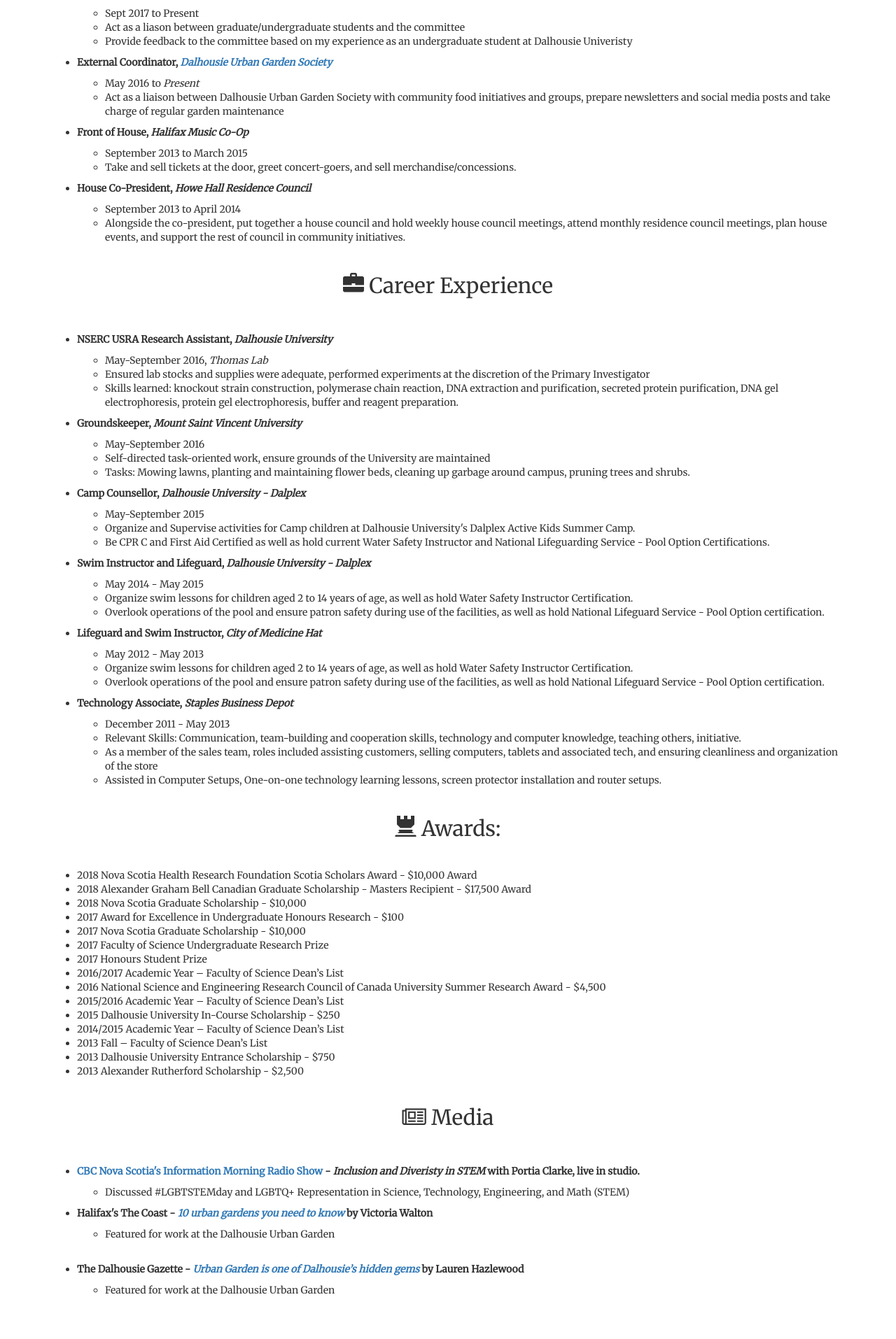
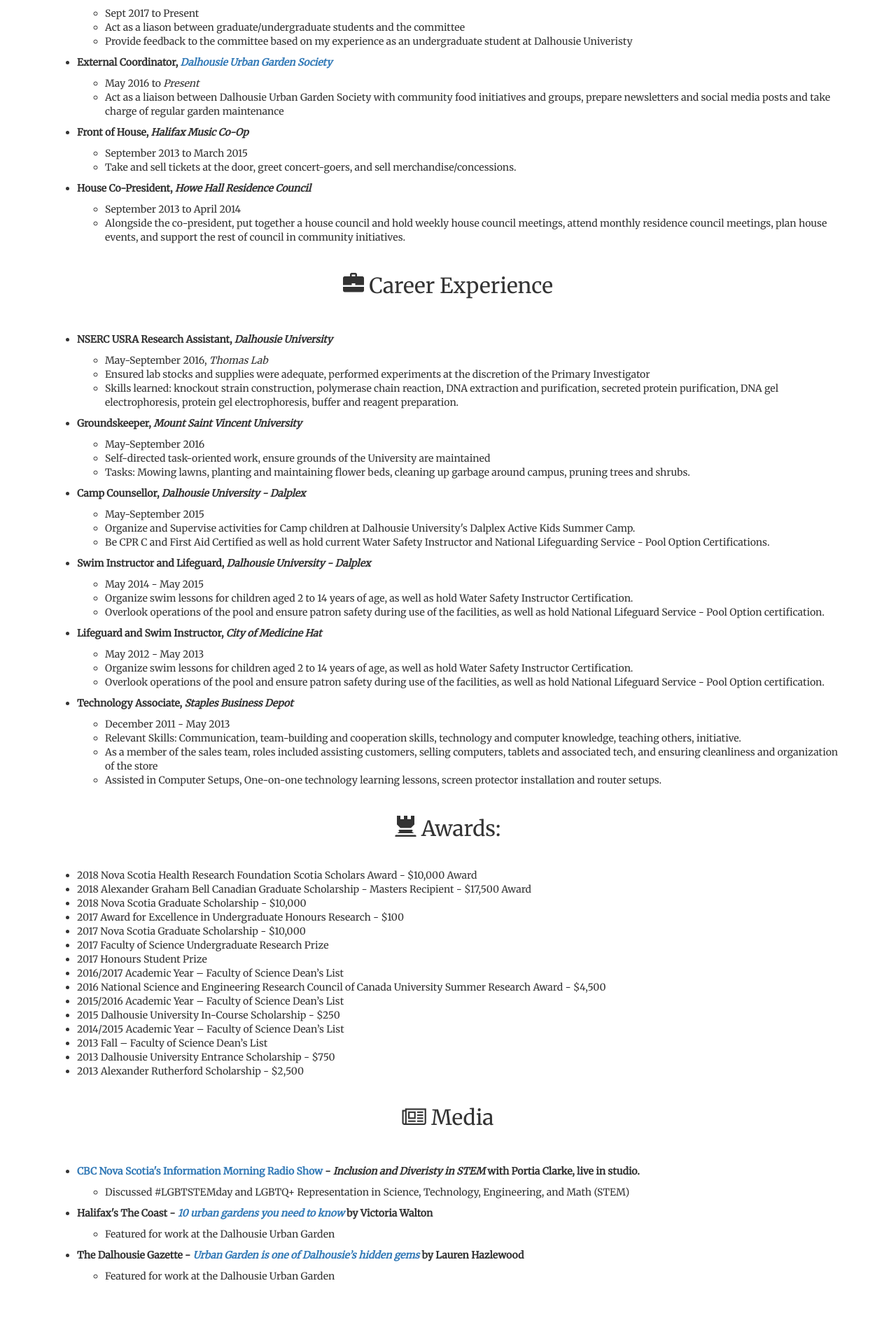
Before and after one commit to LandonGetz/OldCVWebsite, a Jekyll site: the page built from index.md, in a window 1280 px wide. Shown: the part 3939-5853 px from the top of the page at 70% size. Built offline with Jekyll 4.4.1, drawn with Linux system fonts in a browser that asks for light colours; nearby versions of some CDN libraries.

Commit message:
Media list fix

```diff
--- a/index.md
+++ b/index.md
@@ -293,16 +293,14 @@ scroll: true
     <h2><span class="fa fa-newspaper-o" aria-hidden="true"></span> Media</h2>
     <ul id="list">
         <li id="list"><b><a href="https://www.cbc.ca/listen/shows/information-morning-ns/" target="_blank">CBC Nova Scotia's Information Morning Radio Show </a> - <i>Inclusion and Diveristy in STEM</i> with Portia Clarke, live in studio.</b></li>
-        <ul id="sublist">
-        <li>Discussed #LGBTSTEMday and LGBTQ+ Representation in Science, Technology, Engineering, and Math (STEM)</li>
-        </ul>
+            <ul id="sublist">
+                <li>Discussed #LGBTSTEMday and LGBTQ+ Representation in Science, Technology, Engineering, and Math (STEM)</li>
+            </ul>
         <li id="list"><b>Halifax's The Coast - <i><a target="_blank" href="https://www.thecoast.ca/halifax/10-urban-gardens-you-need-to-know/Content?oid=8720166">10 urban gardens you need to know</a></i> by Victoria Walton</b></li>
-        <ul id="sublist">
-        <li>Featured for work at the Dalhousie Urban Garden</li>
-        </ul>
-        </ul>
-        <ul id="list">
-            <li id="list"><b>The Dalhousie Gazette - <i><a href="http://dalgazette.com/news/urban-garden-one-dalhousies-hidden-gems/">Urban Garden is one of Dalhousie’s hidden gems</a></i> by Lauren Hazlewood</b>
+            <ul id="sublist">
+                <li>Featured for work at the Dalhousie Urban Garden</li>
+            </ul>
+        <li id="list"><b>The Dalhousie Gazette - <i><a href="http://dalgazette.com/news/urban-garden-one-dalhousies-hidden-gems/">Urban Garden is one of Dalhousie’s hidden gems</a></i> by Lauren Hazlewood</b>
             <ul id="sublist">
                 <li>Featured for work at the Dalhousie Urban Garden</li>
             </ul>
```
